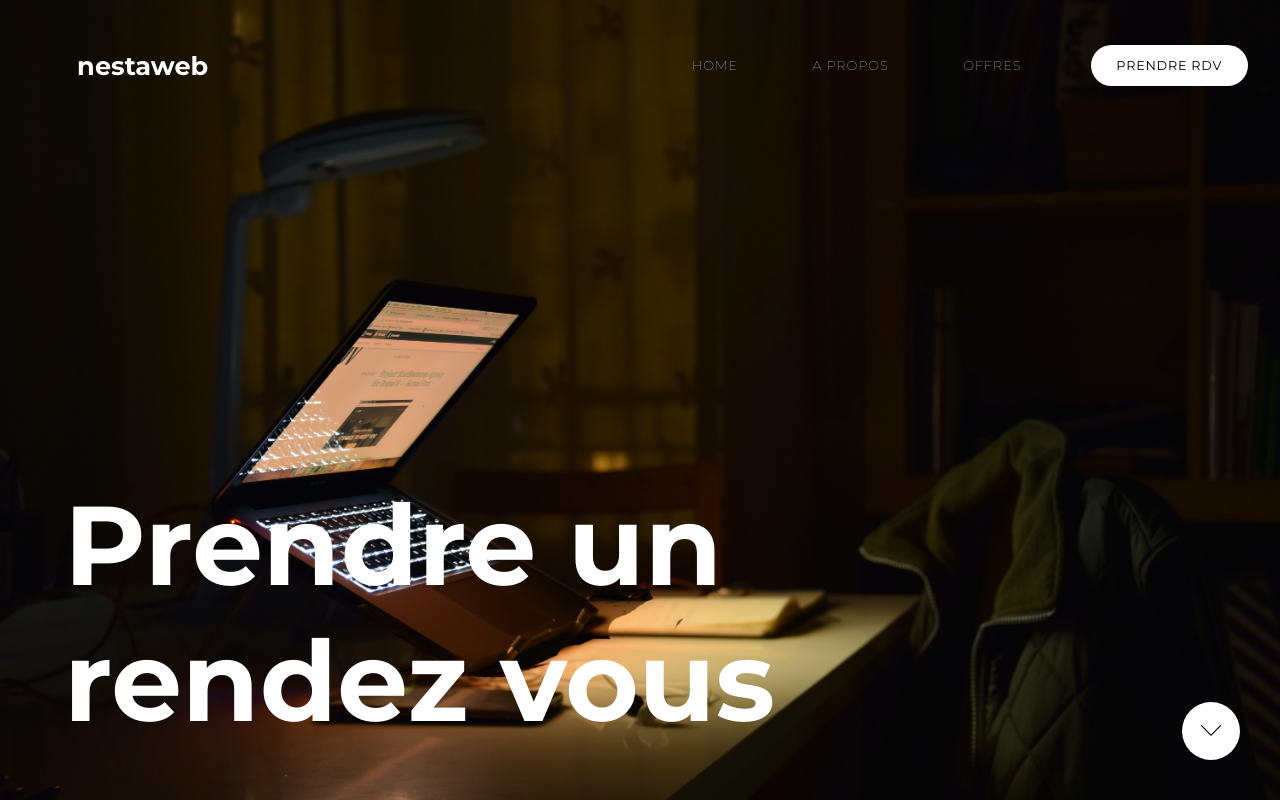
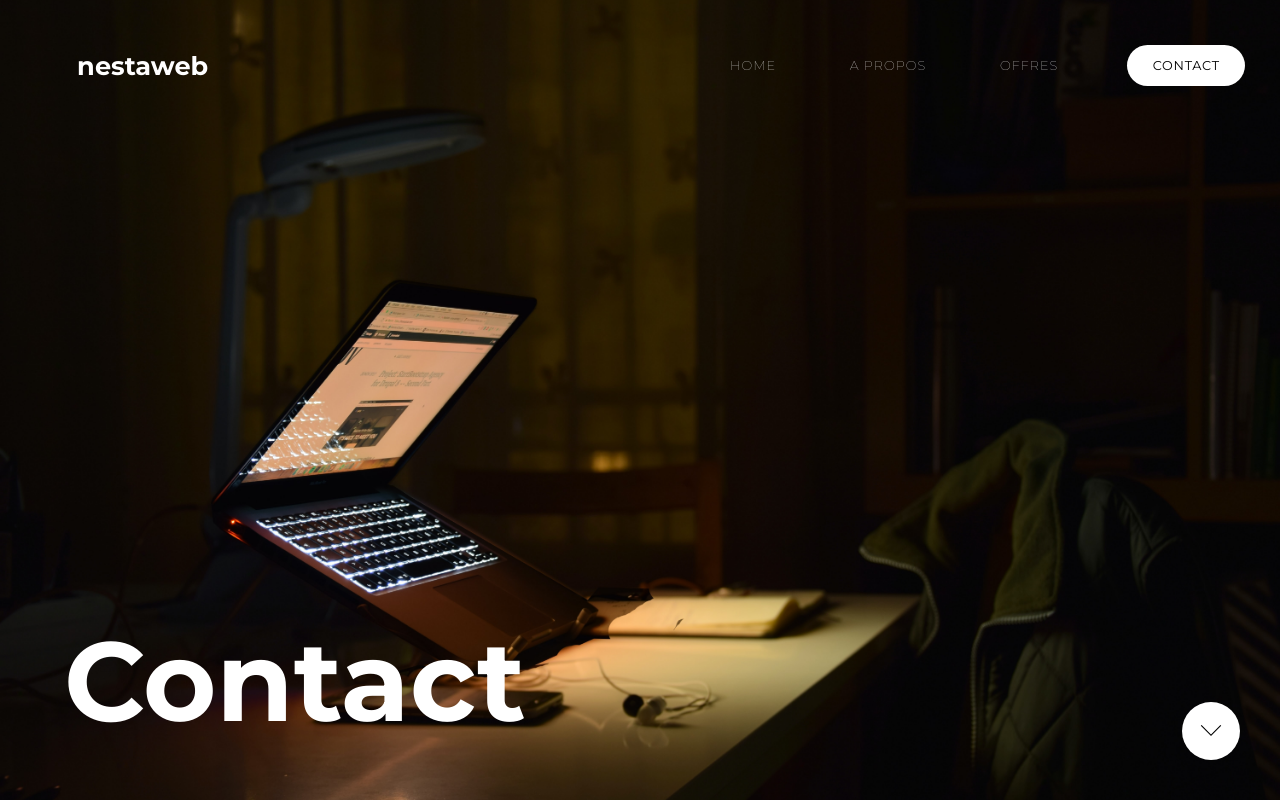
Before and after one commit to nestaweb/nestaweb2.0, a PHP site: page /src/appointment.php in a window 1280 px wide. Run offline with PHP 8.4, Linux system fonts and the light colour scheme; data comes from the database, SQL or seed files in the repository.

Commit message:
change name navbar

```diff
--- a/components/navbar.php
+++ b/components/navbar.php
@@ -6,6 +6,6 @@
         <li class='navItem linkNav' id="index">Home</li>
         <li class='navItem linkNav' id="about">A propos</li>
         <li class='navItem linkNav' id="pricing">Offres</li>
-        <button class="cta ctaNav linkNav" id="appointment">Prendre RDV</button>
+        <button class="cta ctaNav linkNav" id="appointment">Contact</button>
     </ul>
 </nav>
--- a/index.php
+++ b/index.php
@@ -21,7 +21,7 @@
             <div id="heroContainer">
                 <h1 id="heroTitle">Nestaweb,<br>de l'Art au Code</h1>
                 <p class="subtitle headerSubtitle">Étudiant à l'école 42 angoulême. Développeur web indépendant<br> depuis plus de 2 ans. Reconnu à travers +10 projets.</p>
-                <button id="appointment" class="heroCTA ctaNav cta linkNav">Prendre RDV</button>
+                <button id="pricing" class="heroCTA ctaNav cta linkNav">Voir mes offres</button>
             </div>
             <button id="goToMain"><svg xmlns="http://www.w3.org/2000/svg" height="48" width="48"><path d="M24 29 13.8 18.8l.8-.8 9.4 9.4 9.4-9.4.8.8Z"/></svg></button>
         </header>
--- a/src/appointment.php
+++ b/src/appointment.php
@@ -9,7 +9,7 @@
         <meta charset='UTF-8'>
         <meta http-equiv='X-UA-Compatible' content='IE=edge'>
         <meta name='viewport' content='width=device-width, initial-scale=1.0'>
-        <title>Nestaweb • Prendre un rendez vous</title>
+        <title>Nestaweb • Contact</title>
 
         <link rel='stylesheet' href='../css/default.css'>
         <link rel='stylesheet' href='../css/appointment.css'>
@@ -19,7 +19,7 @@
         <?php include_once "../components/navbar.php" ?>
         <header>
             <div id="heroContainer">
-                <h1 id="heroTitle">Prendre un rendez vous</h1>
+                <h1 id="heroTitle">Contact</h1>
             </div>
             <button id="goToMain"><svg xmlns="http://www.w3.org/2000/svg" height="48" width="48"><path d="M24 29 13.8 18.8l.8-.8 9.4 9.4 9.4-9.4.8.8Z"/></svg></button>
         </header>
```
